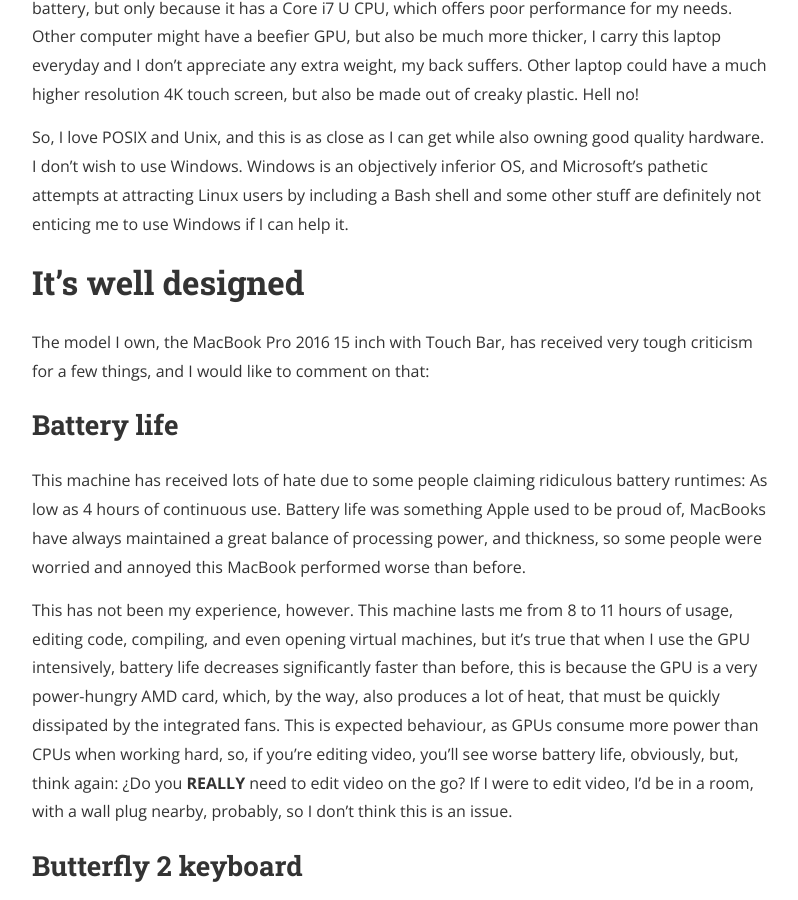
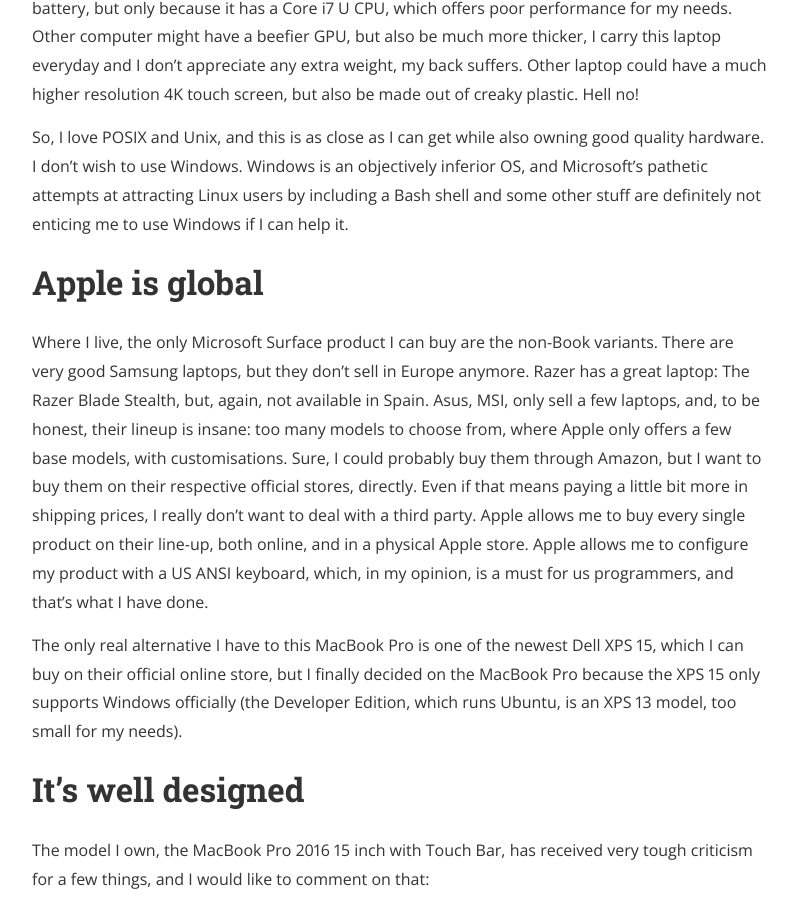
Before and after one commit to L-Cafe/L-Cafe.github.io, a Jekyll site: the page built from _posts/2017-04-07-why-i-use-a-macbook.markdown, in a window 1280 px wide and 900 px high, scrolled down 1747 px. Shown: the whole window, without its empty margins (240-1038 px from the left). Built offline with Jekyll 4.4.1, drawn with Linux system fonts in a browser that asks for light colours; nearby versions of some CDN libraries.

Commit message:
Apple is global

```diff
--- a/_posts/2017-04-07-why-i-use-a-macbook.markdown
+++ b/_posts/2017-04-07-why-i-use-a-macbook.markdown
@@ -31,6 +31,12 @@
 
 So, I love POSIX and Unix, and this is as close as I can get while also owning good quality hardware. I don't wish to use Windows. Windows is an objectively inferior OS, and Microsoft's pathetic attempts at attracting Linux users by including a Bash shell and some other stuff are definitely not enticing me to use Windows if I can help it.
 
+# Apple is global
+
+Where I live, the only Microsoft Surface product I can buy are the non-Book variants. There are very good Samsung laptops, but they don't sell in Europe anymore. Razer has a great laptop: The Razer Blade Stealth, but, again, not available in Spain. Asus, MSI, only sell a few laptops, and, to be honest, their lineup is insane: too many models to choose from, where Apple only offers a few base models, with customisations. Sure, I could probably buy them through Amazon, but I want to buy them on their respective official stores, directly. Even if that means paying a little bit more in shipping prices, I really don't want to deal with a third party. Apple allows me to buy every single product on their line-up, both online, and in a physical Apple store. Apple allows me to configure my product with a US ANSI keyboard, which, in my opinion, is a must for us programmers, and that's what I have done.
+
+The only real alternative I have to this MacBook Pro is one of the newest Dell XPS 15, which I can buy on their official online store, but I finally decided on the MacBook Pro because the XPS 15 only supports Windows officially (the Developer Edition, which runs Ubuntu, is an XPS 13 model, too small for my needs).
+
 # It's well designed
 
 The model I own, the MacBook Pro 2016 15 inch with Touch Bar, has received very tough criticism for a few things, and I would like to comment on that:
```
